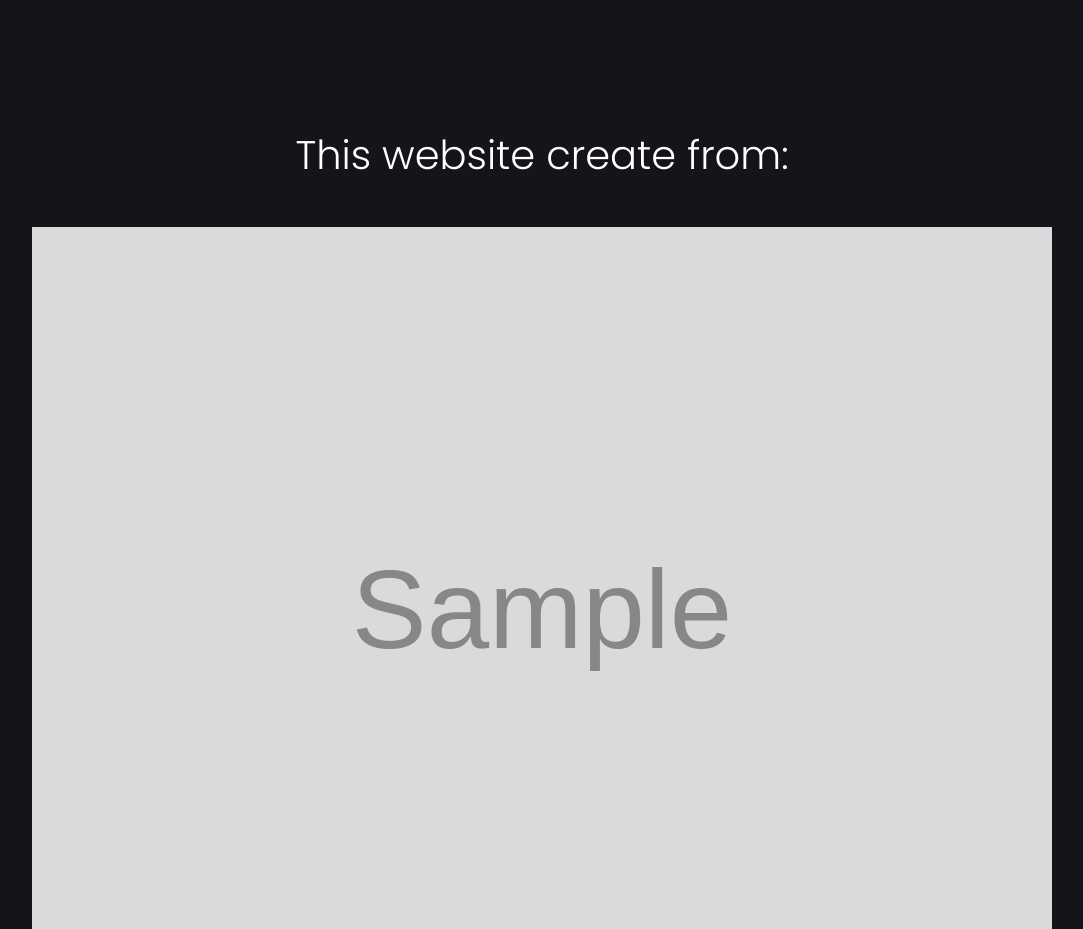
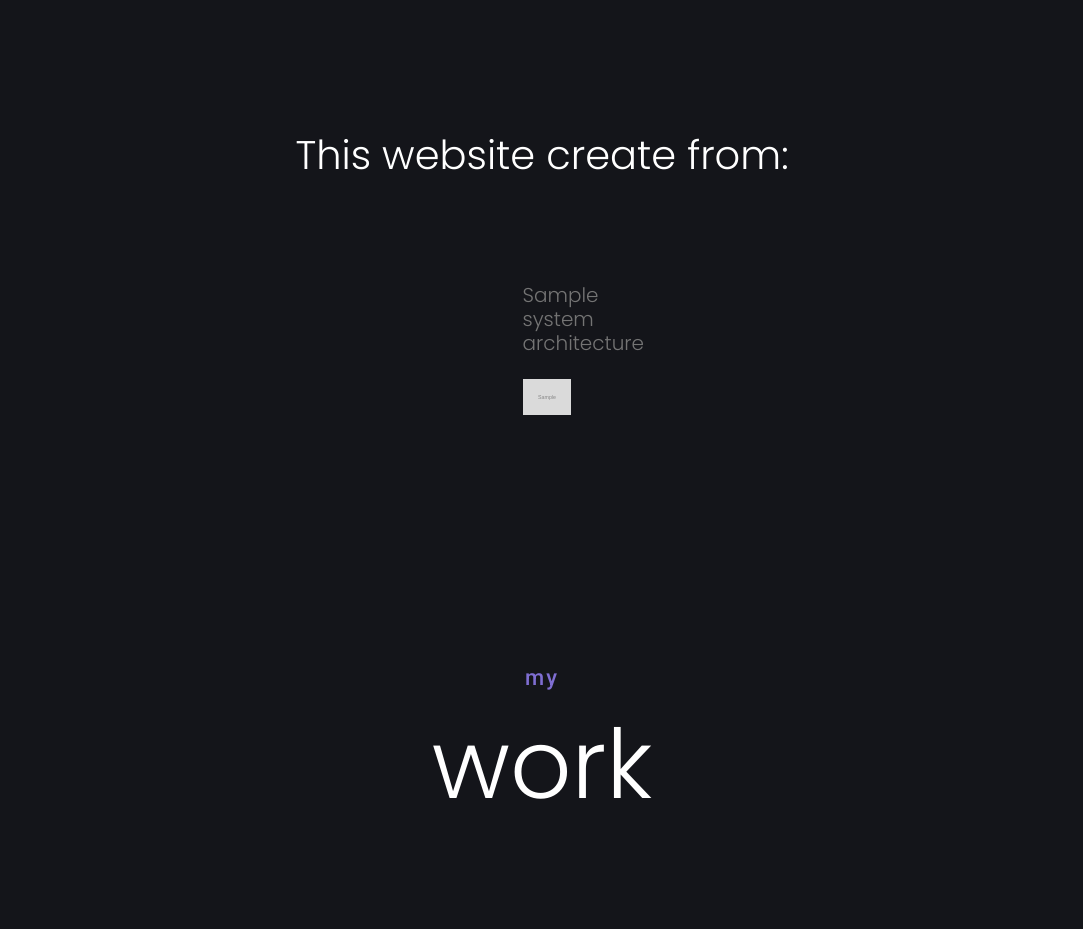
Before and after one commit to waramity/waramity-main, a Flask app: template app/templates/main/index.html in a window 1280 px wide. Shown: the part 2335-3264 px from the top of the page, without its empty margins (98-1181 px from the left). Run offline with Flask 2, Linux system fonts and the light colour scheme; the template is opened without the code that fills it: most values are stand-ins (such as "Sample title", 1, 10 or a date in 2020); grey boxes marked "Sample" are stand-in pictures; parts of the project's set-up code (start-up, migrations or seed data) failed here and were passed over; some libraries are stand-ins or nearby versions.

Commit message:
align sa main

```diff
--- a/app/templates/main/system-architecture.html
+++ b/app/templates/main/system-architecture.html
@@ -1,24 +1,49 @@
 <style media="screen">
-  img.sa-icon {
+  div.sa-col {
     -webkit-filter: grayscale(100%);
     -moz-filter: grayscale(100%);
     filter: grayscale(100%);
     transition: all 0.5s ease;
   }
 
-  img.sa-icon:hover {
+  div.sa-col:hover {
     -webkit-filter: grayscale(0%);
     -moz-filter: grayscale(0%);
     filter: grayscale(0%);
+    background-color: #212529;
+  }
+
+  div.sa-col h3 {
+    color: #6c757d;
+    transition: all 0.5s ease;
+  }
+
+  div.sa-col:hover h3 {
+    color: #fff;
   }
 </style>
 
-<h2 class="text-white mb-5 text-center display-6">This website create from:</h2>
+<h2 class="text-white text-center display-6" style="margin-bottom: 4rem;">
+  This website create from:
+</h2>
 
-<div class="row">
-  {% for icon in system_architecture_icons %}
-  <div class="col">
-    <img src="/static/data/main/{{icon}}" class="w-100 sa-icon" />
+<div class="row justify-content-center">
+  {% for system_architecture in system_architectures %}
+  <div class="col-{{system_architecture.images | length}} mb-3 p-3 text-center">
+    <div class="rounded-3 sa-col p-2">
+      <h3 class="mb-4 mt-3 fs-5 display-6">
+        {{system_architecture.title}}
+      </h3>
+      <div class="d-inline-flex gap-4 mb-3 align-self-center">
+        {% for sa_img in system_architecture.images %}
+        <img
+          src="/static/data/main/{{sa_img}}"
+          class="sa-icon"
+          style="width: 3rem; height: 100%;"
+        />
+        {%endfor%}
+      </div>
+    </div>
   </div>
-  {% endfor %}
+  {%endfor%}
 </div>
```
Also changed, not shown: app/features/main/routes.py (+9 -8 lines), app/static/data/system_architecture.json (added, +33 -0 lines).
